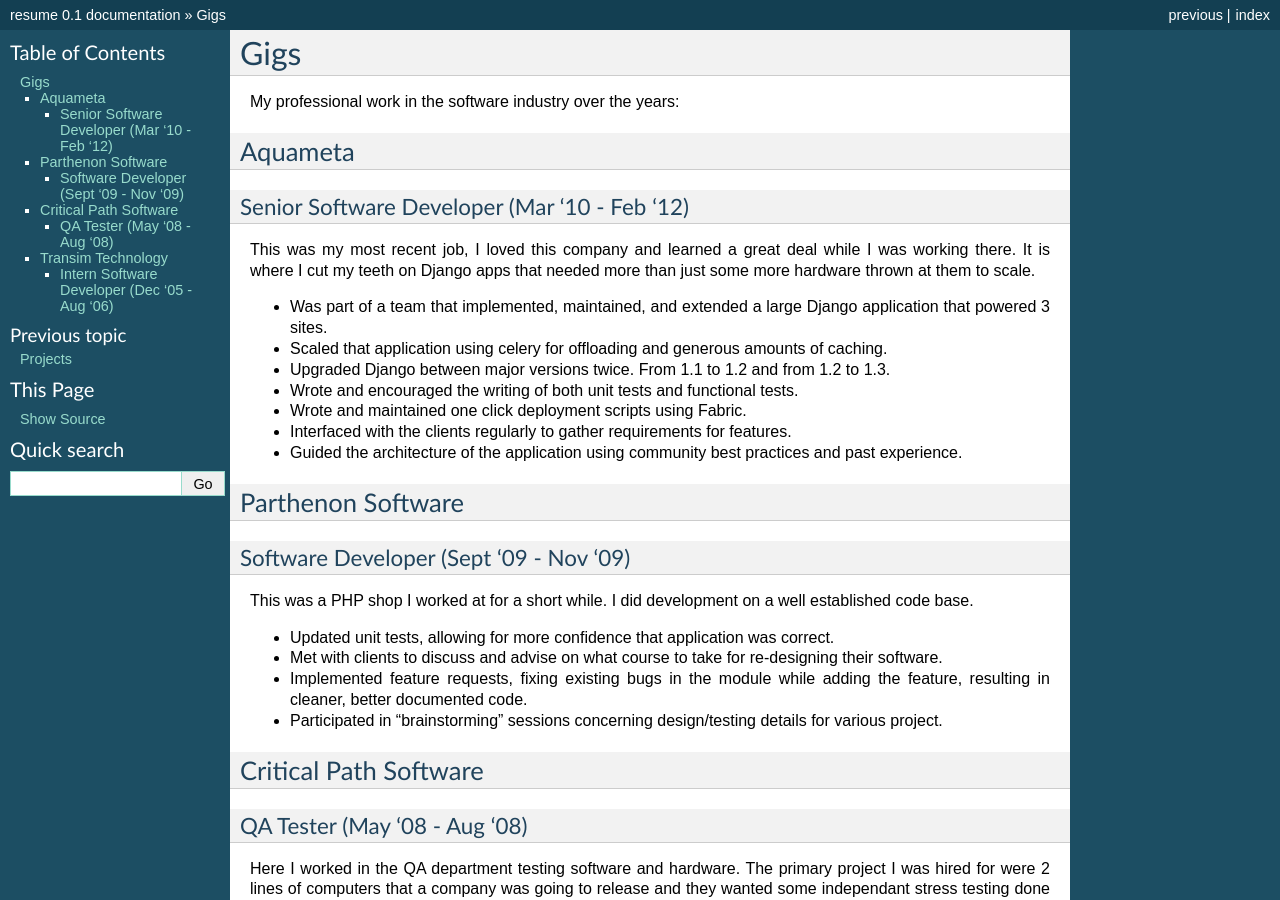
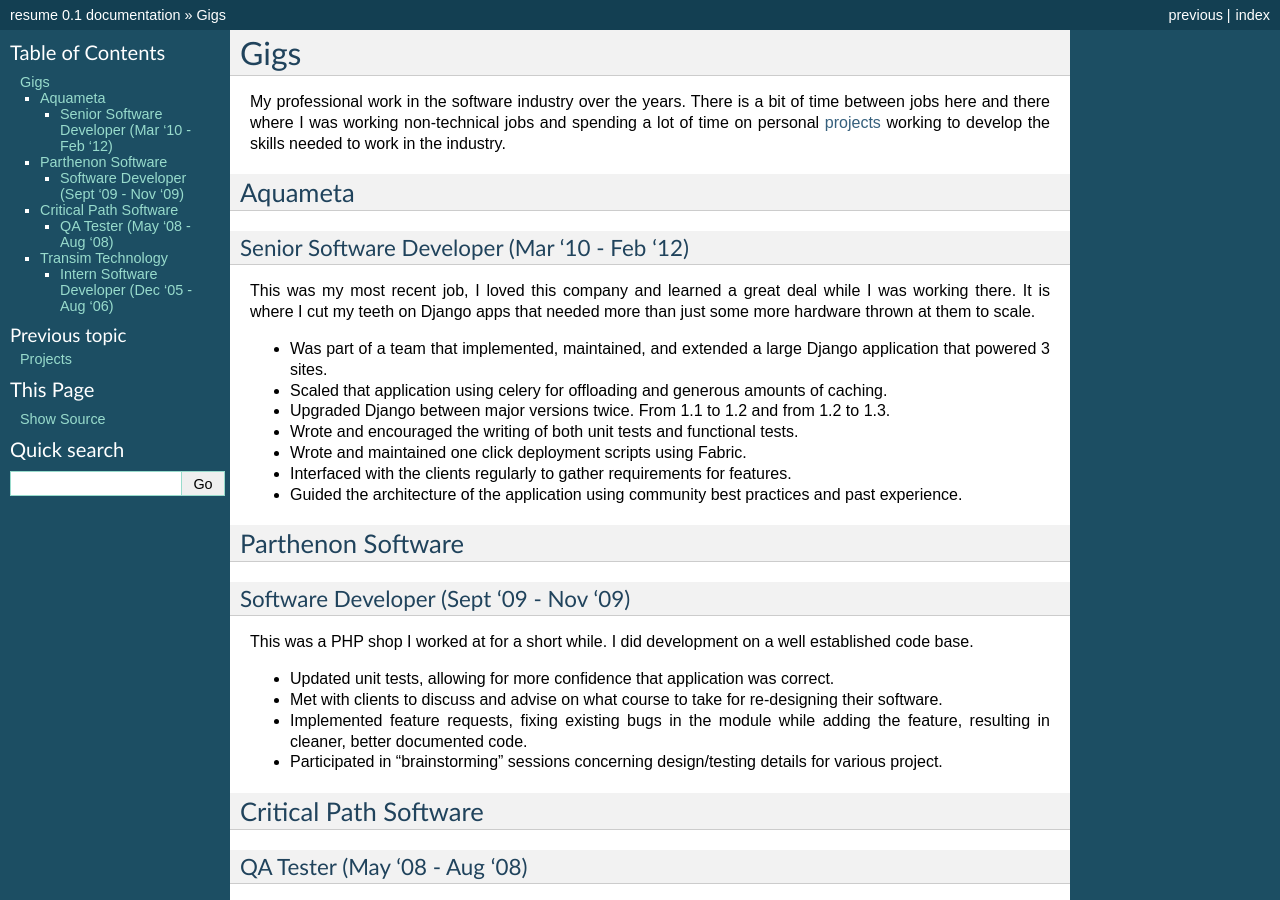
Before and after one commit to wraithan/resume, a Sphinx documentation site: the page built from docs/gigs.rst, in a window 1280 px wide and 900 px high. Built offline with Sphinx 7.4.7, drawn with Linux system fonts in a browser that asks for light colours.

Commit message:
add part for gaps in employment
for #22

```diff
--- a/docs/gigs.rst
+++ b/docs/gigs.rst
@@ -2,13 +2,17 @@
 Gigs
 ====
 
-My professional work in the software industry over the years:
+My professional work in the software industry over the years. There is
+a bit of time between jobs here and there where I was working
+non-technical jobs and spending a lot of time on personal
+:doc:`projects <\projects>`
+working to develop the skills needed to work in the industry.
 
 
 Aquameta
 ########
 Senior Software Developer (Mar '10 - Feb '12)
-*******************************************
+*********************************************
 
 This was my most recent job, I loved this company and learned a great
 deal while I was working there. It is where I cut my teeth on Django
@@ -32,7 +36,7 @@
 Parthenon Software
 ##################
 Software Developer (Sept '09 - Nov '09)
-*************************************
+***************************************
 
 This was a PHP shop I worked at for a short while. I did development
 on a well established code base.
@@ -50,7 +54,7 @@
 Critical Path Software
 ######################
 QA Tester (May '08 - Aug '08)
-***************************
+*****************************
 
 Here I worked in the QA department testing software and hardware. The
 primary project I was hired for were 2 lines of computers that a
@@ -73,7 +77,7 @@
 Transim Technology
 ##################
 Intern Software Developer (Dec '05 - Aug '06)
-*******************************************
+*********************************************
 
 This was my first foray into the world of software development at a
 company. The stack was a large java backend with a PHP layer on top
```
